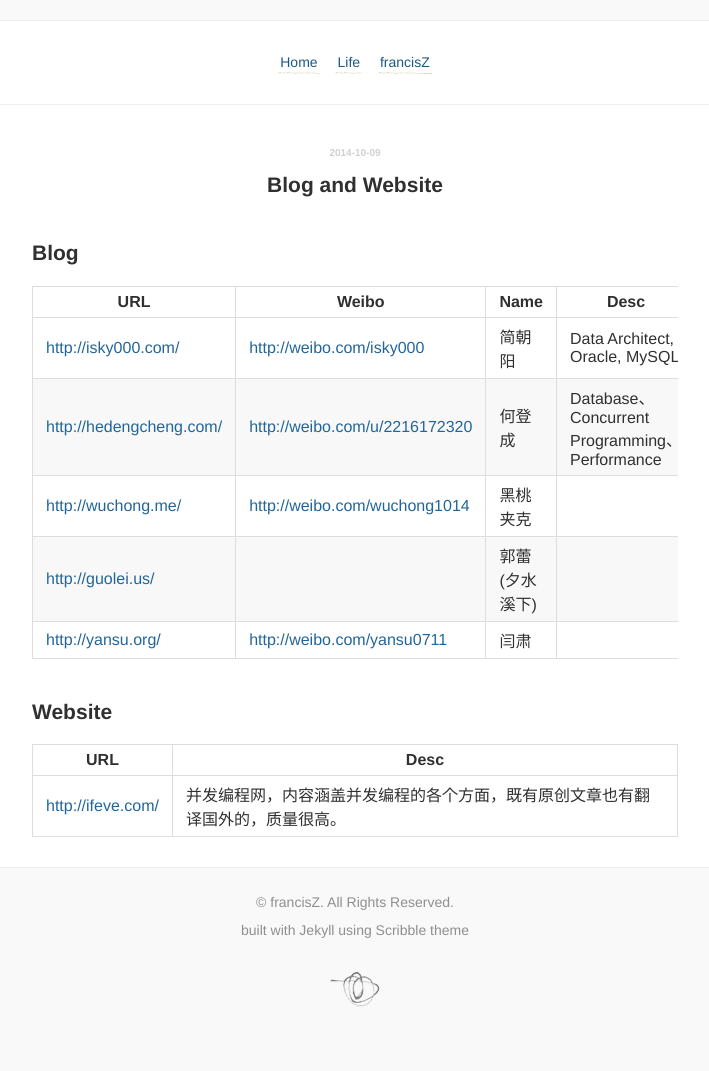
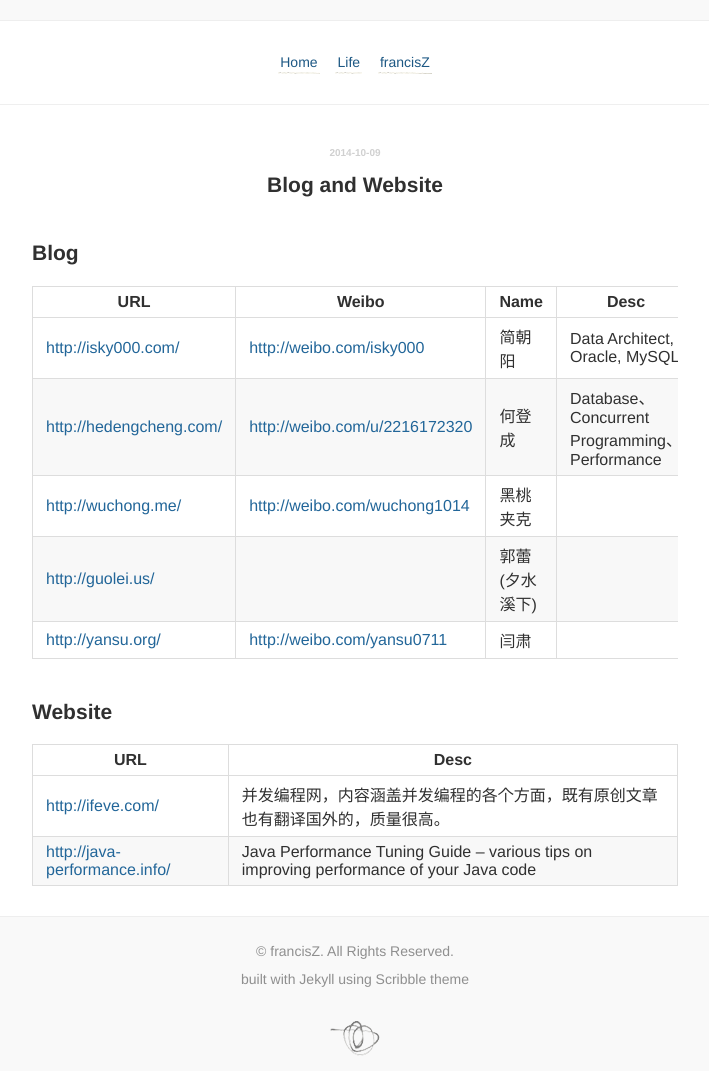
Before and after one commit to franciszhao/franciszhao.github.io, a Jekyll site: the page built from _posts/life/2014-10-09-note.md, in a window 1280 px wide. Shown: the whole page, without its empty margins (285-994 px from the left). Built offline with Jekyll 4.4.1, drawn with Linux system fonts in a browser that asks for light colours; Markdown is read by kramdown in place of the engine named in the settings; before the commit the page ends 1022 px from its top, so only the background shows below that.

Commit message:
Update 2014-10-09-note.md

```diff
--- a/_posts/life/2014-10-09-note.md
+++ b/_posts/life/2014-10-09-note.md
@@ -20,3 +20,4 @@
 |URL|Desc|
 |----|----|
 |[http://ifeve.com/](http://ifeve.com/)|并发编程网，内容涵盖并发编程的各个方面，既有原创文章也有翻译国外的，质量很高。|
+|[http://java-performance.info/](http://java-performance.info/)|Java Performance Tuning Guide – various tips on improving performance of your Java code|
```
